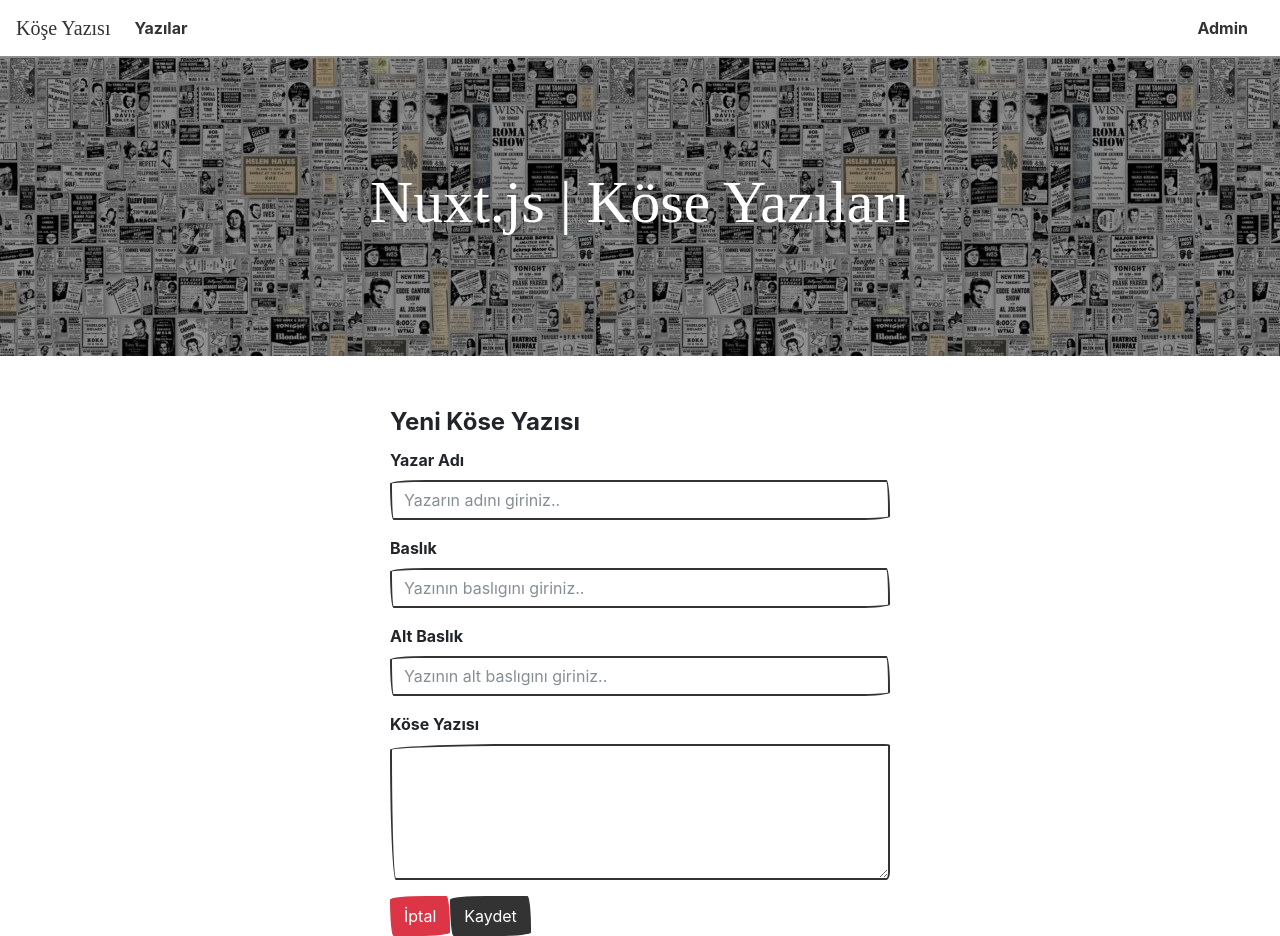
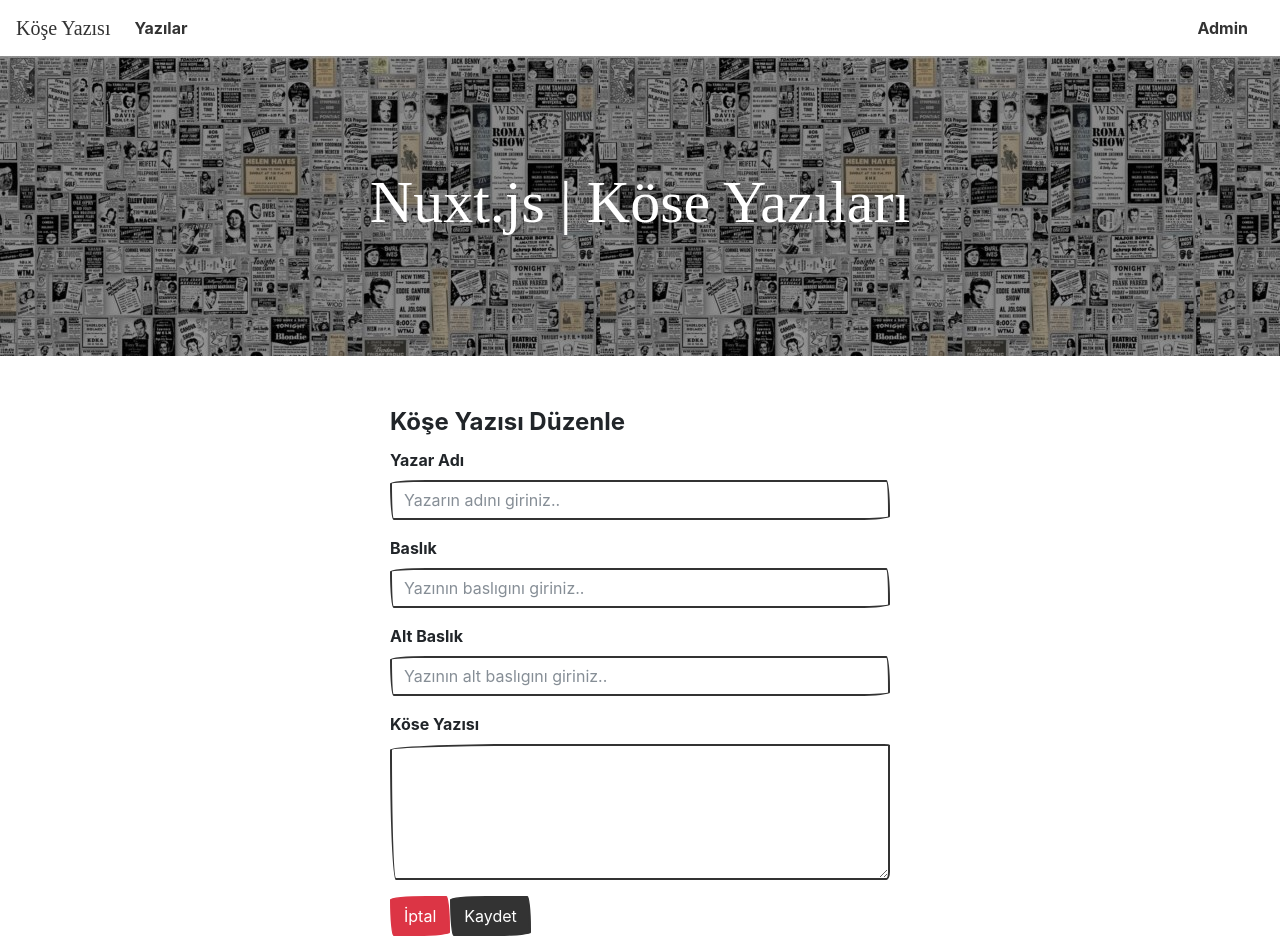
Before and after one commit to canturet/vuejs-nuxtjs-kose-yazisi, a Nuxt app: page /admin/1 in a window 1280 px wide. Built offline with nearby package versions, Linux system fonts and the light colour scheme; a web font is replaced by a local one.

Commit message:
post form dinamik hale getirildi

```diff
--- a/components/admin/PostForm.vue
+++ b/components/admin/PostForm.vue
@@ -11,7 +11,8 @@
   >
     <form style="width: 500px" @submit.prevent="onSubmit">
       <fieldset>
-        <legend>Yeni Köse Yazısı</legend>
+        <legend v-if="isUpdate">Köşe Yazısı Düzenle</legend>
+        <legend v-else>Yeni Köse Yazısı</legend>
         <div class="form-group">
           <label>Yazar Adı</label>
           <input v-model="post.author" type="text" class="form-control" placeholder="Yazarın adını giriniz.."/>
@@ -28,7 +29,7 @@
           <label>Köse Yazısı</label>
           <textarea v-model="post.text" class="form-control" rows="5"></textarea>
         </div>
-        <button class="btn btn-danger">İptal</button>
+        <button class="btn btn-danger" @click="$router.push('/admin')">İptal</button>
         <button type="submit" class="btn btn-primary">Kaydet</button>
       </fieldset>
     </form>
@@ -47,6 +48,13 @@
       }
     }
   },
+  props : {
+    isUpdate : {
+      type : Boolean,
+      required : false,
+      default : false
+    }
+  },
   methods : {
     onSubmit() {
       this.$emit("submit",this.post)
--- a/pages/admin/_postId/index.vue
+++ b/pages/admin/_postId/index.vue
@@ -1,5 +1,5 @@
 <template>
-  <PostForm />
+  <PostForm :is-update="true"/>
 </template>
 <script>
 import PostForm from "@/components/admin/PostForm";
```
